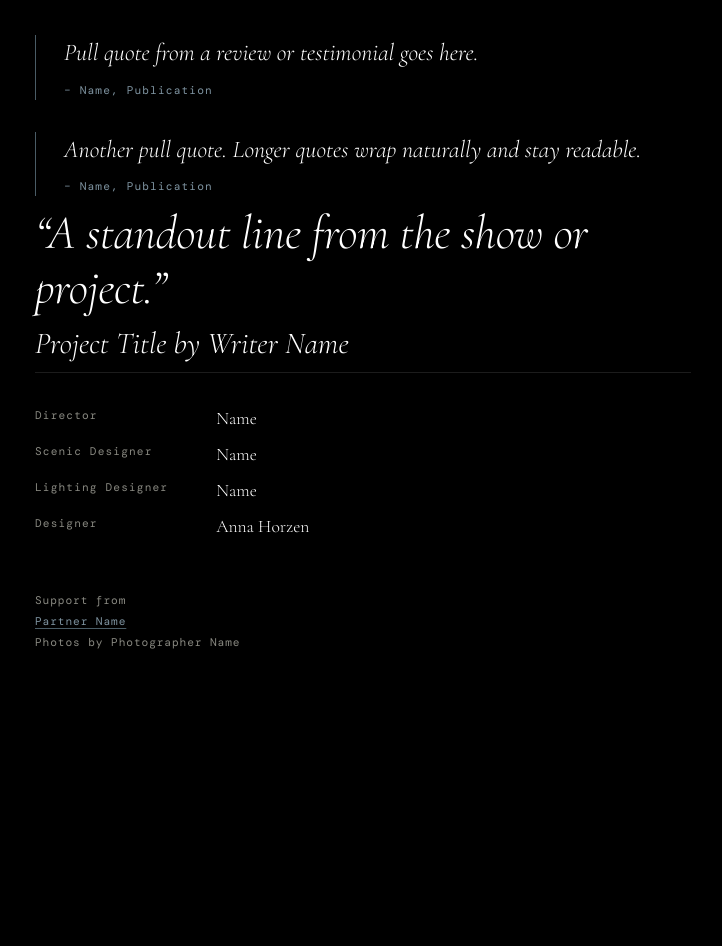
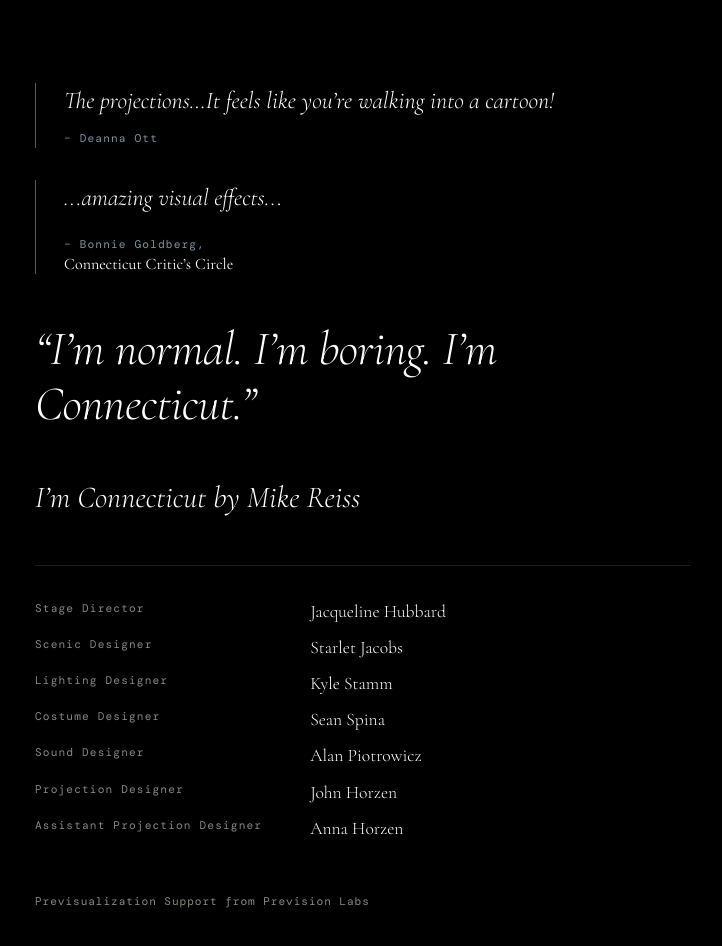
Before and after one commit to nimphorada/annahorzen.com, a plain HTML site: page ImConnecticut.html in a window 1280 px wide. Shown: the part 1420-2366 px from the top of the page, without its empty margins (5-727 px from the left). Before the commit the page ends 2169 px from the top, so only its background shows below. Drawn offline with nearby package versions, Linux system fonts and the light colour scheme; a web font is replaced by a local one.

Commit message:
Adding more to I'm Connecticut.

```diff
--- a/ImConnecticut.html
+++ b/ImConnecticut.html
@@ -56,7 +56,7 @@
       <div class="project-videos">
         <a class="video-link" href="https://www.youtube.com/watch?v=5joVSzdfHQ8&t=1s" target="_blank" rel="noopener">
           <span class="video-thumb">
-            <img src="https://www.youtube.com/watch?v=5joVSzdfHQ8&t=1s" alt="Watch: Video title on YouTube" loading="lazy" />
+            <img src="images/ImConnecticut-02.png" alt="Watch: Video title on YouTube" loading="lazy" />
             <span class="video-play" aria-hidden="true">&#9654;</span>
           </span>
       </div>
@@ -64,35 +64,40 @@
       <!-- Pull quotes (reviews, testimonials) -->
       <div class="project-quotes">
         <blockquote class="project-pullquote">
-          <p>Pull quote from a review or testimonial goes here.</p>
-          <cite>– Name, Publication</cite>
+          <p>The projections…It feels like you’re walking into a cartoon!</p>
+          <cite>– Deanna Ott</cite>
         </blockquote>
         <blockquote class="project-pullquote">
-          <p>Another pull quote. Longer quotes wrap naturally and stay readable.</p>
-          <cite>– Name, Publication</cite>
+          <p>...amazing visual effects...</p>
+          <cite>– Bonnie Goldberg, <a href="https://ctcritics.org/im-connecticut-a-comic-gift-to-our-state-at-ivoryton-review-by-bonnie-goldberg/">Connecticut Critic’s Circle</a></cite>
         </blockquote>
       </div>
 
       <!-- Large quote heading, then a sub-heading and credits -->
-      <h2 class="project-quote-heading">“A standout line from the show or project.”</h2>
+      <h2 class="project-quote-heading">“I’m normal. I’m boring. I’m Connecticut.”</h2>
 
-      <h3 class="project-subheading">Project Title by Writer Name</h3>
+      <h3 class="project-subheading">I’m Connecticut by Mike Reiss</h3>
 
       <dl class="project-credits">
-        <dt>Director</dt>
-        <dd>Name</dd>
+        <dt>Stage Director</dt>
+        <dd>Jacqueline Hubbard</dd>
         <dt>Scenic Designer</dt>
-        <dd>Name</dd>
+        <dd>Starlet Jacobs</dd>
         <dt>Lighting Designer</dt>
-        <dd>Name</dd>
-        <dt>Designer</dt>
+        <dd>Kyle Stamm</dd>
+        <dt>Costume Designer</dt>
+        <dd>Sean Spina</dd>
+        <dt>Sound Designer</dt>
+        <dd>Alan Piotrowicz</dd>
+        <dt>Projection Designer</dt>
+        <dd>John Horzen</dd>
+        <dt>Assistant Projection Designer</dt>
         <dd>Anna Horzen</dd>
       </dl>
 
       <!-- Acknowledgements -->
       <p class="project-note">
-        Support from <a href="#" class="bio-link">Partner Name</a><br />
-        Photos by Photographer Name
+        Previsualization Support from <a href="https://prevision-labs.com/">Prevision Labs</a>
       </p>
 
     </div>
```
Also changed, not shown: 3 other files.
